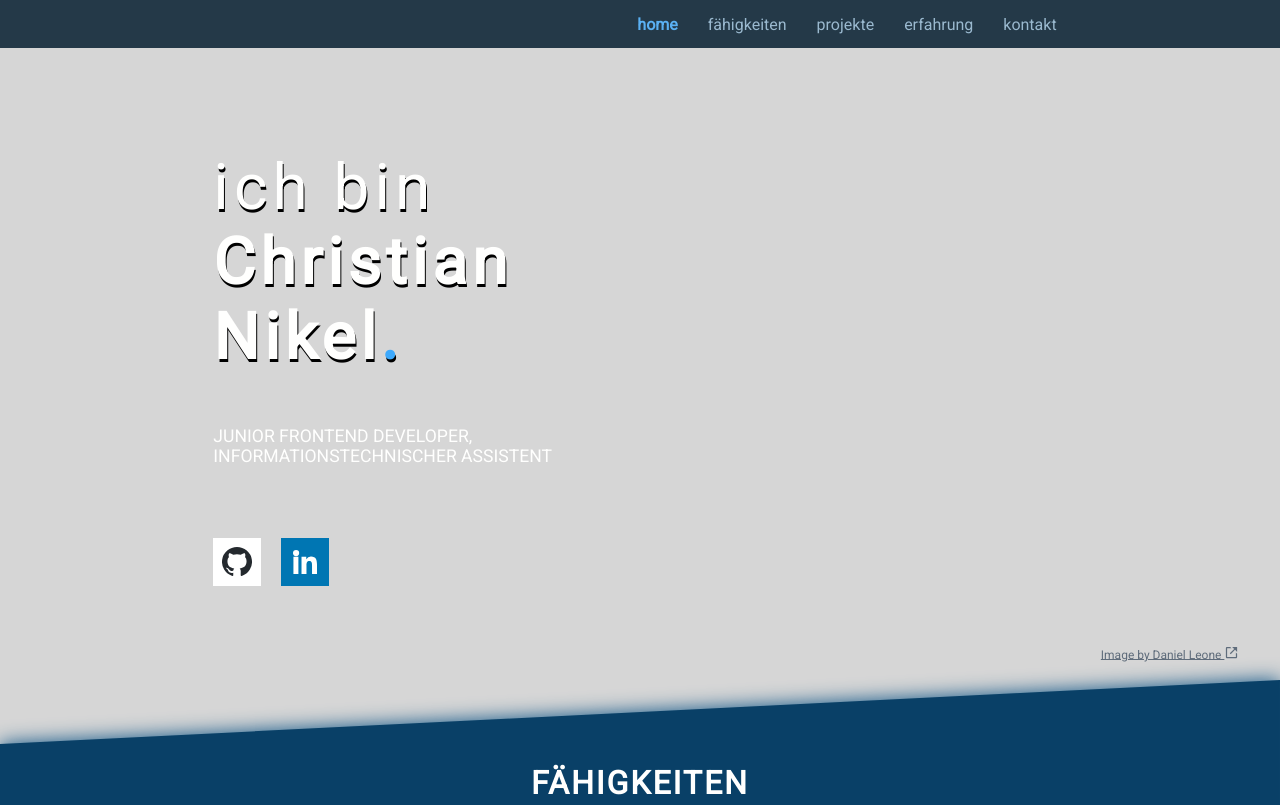
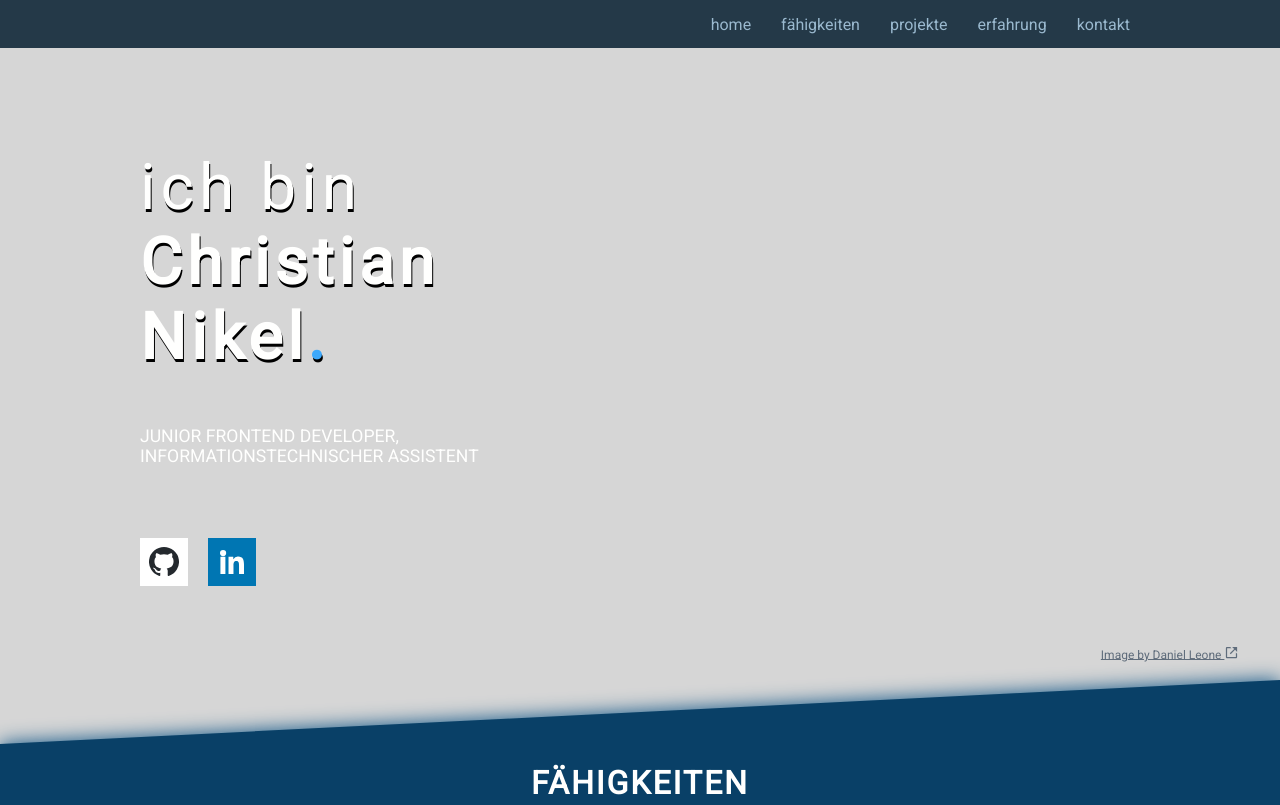
Before and after one commit to ChristianNik/my-website, a plain HTML site: page index.html in a window 1280 px wide. Shown: the top 805 px of the page. Drawn offline with Linux system fonts and the light colour scheme.

Commit message:
rechtschreib fehler entfernt, large Display support, navigation top: active zustand entfernt

```diff
--- a/index.html
+++ b/index.html
@@ -218,8 +218,8 @@
               />
             </picture>
             <p class="item__description">
-              Innerhalb von 3 Monaten sollte eine Reisebusverwaltungssoftware
-              und eine dazugehörige Website programmieren werden. Mithilfe der
+              Innerhalb von 3 Monaten sollten eine Reisebusverwaltungssoftware
+              und eine dazugehörige Website programmiert werden. Mithilfe der
               Software können Administratoren Buchungen, Buslinien, Busflotten
               und Fahrpläne ändern und anlegen.
             </p>
--- a/sass/navigation.sass
+++ b/sass/navigation.sass
@@ -67,9 +67,8 @@
             color: $text-secondary
             height: 100%
             padding: 5px 10px
-            &.active
-                color: $nav-hover
-                font-weight: bold
+            &:active
+                color: $nav-color
 
 .navigaion
     z-index: 1000
--- a/sass/style.sass
+++ b/sass/style.sass
@@ -389,6 +389,10 @@ body
     display: grid
     grid-template-columns: 1fr 4fr 1fr
 
+@media screen and ( min-width: 1000px )
+  .grid--columns
+    grid-template-columns: 1fr 1000px 1fr
+
 // Navigation
 @media screen and ( min-width: 600px )
   .topbar
```
Also changed, not shown: sass/navigation.css, sass/style.css, 2 other files.
